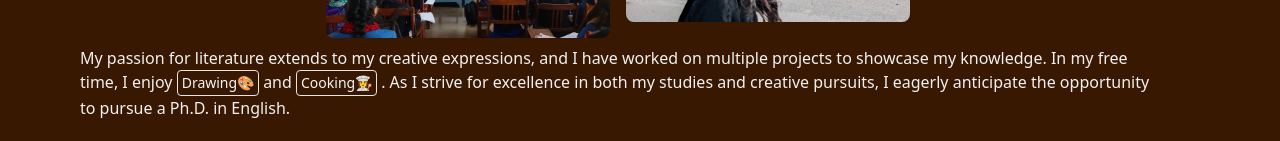
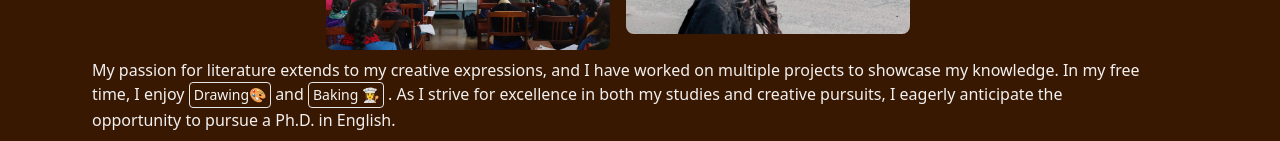
Before and after one commit to Shashmit/vadiniGupta, a React (Vite) app: page / in a window 1280 px wide. Shown: the part 582-723 px from the top of the page. Built offline with nearby package versions, Linux system fonts and the light colour scheme; no server answers.

Commit message:
cooking to baking

```diff
--- a/src/pages/Home/Home.jsx
+++ b/src/pages/Home/Home.jsx
@@ -18,11 +18,11 @@ const Home = () => {
       <Navbar />
       {isPersonalPage ? (
         <div className="w-full p-3 md:flex md:gap-10 flex px-10 md:px-20">
-          <div className="md:flex-1 mr-1">
+          <div className="md:flex-1 mr-1 p-3">
             <Personal />
           </div>
-          <div className="md:flex-2">
-            <ul className="max-md:hidden">
+          <div className="md:flex-2 ">
+            <ul className="max-md:hidden mt-6">
               {blogData?.map(({ id, title, slug }) => (
                 <li key={id} className="">
                   <Link
@@ -37,7 +37,7 @@ const Home = () => {
           </div>
         </div>
       ) : (
-        <div className="p-3 px-10 md:px-20">
+        <div className="p-3 px-10 md:px-20 mt-6">
           <Blogs />
         </div>
       )}
--- a/src/pages/Home/Personal.jsx
+++ b/src/pages/Home/Personal.jsx
@@ -54,7 +54,7 @@ const Personal = () => {
           </span>
           and{" "}
           <span className="border border-neutral-200 rounded p-1 text-sm inline-flex items-center leading-4 text-neutral-100 mr-1">
-            Cooking👩‍🍳
+            Baking 👩‍🍳
           </span>
           . As I strive for excellence in both my studies and creative pursuits,
           I eagerly anticipate the opportunity to pursue a Ph.D. in English.
```
